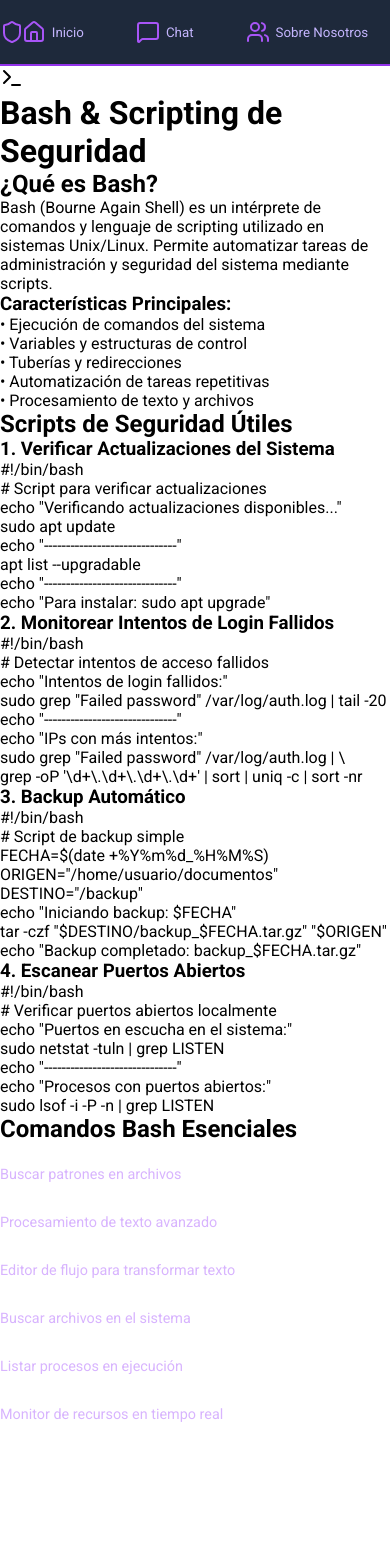
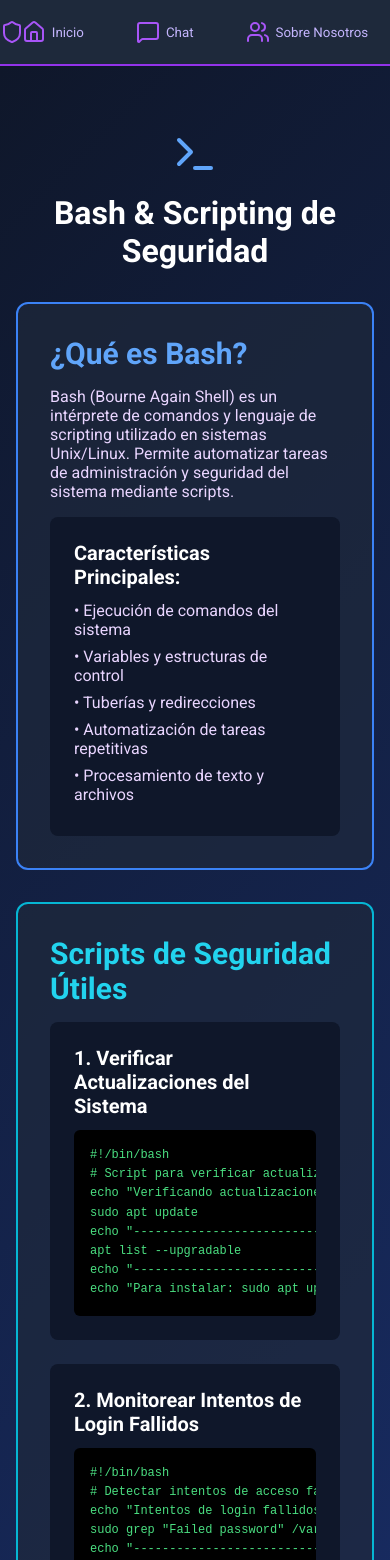
Before and after one commit to VictorMoyan0/chatbox, a React (Vite) app: page /bash in a window 390 px wide. Shown: the top 1560 px of the page. Before the commit the page ends 1431 px from the top, so only its background shows below. Built offline with nearby package versions, Linux system fonts and the light colour scheme.

Commit message:
add style of bash page

```diff
--- a/src/styles/bash.css
+++ b/src/styles/bash.css
@@ -1,179 +1,202 @@
-.bashpage-container {
+.bash-container {
   min-height: 100vh;
   background: linear-gradient(135deg, #0f172a 0%, #1e3a8a 100%);
   padding: 4rem 1rem;
 }
 
-.bashpage-content {
+.bash-content {
   max-width: 1152px;
   margin: 0 auto;
 }
 
-.bashpage-title {
+/* Encabezado */
+.bash-header {
+  display: flex;
+  align-items: center;
+  gap: 1rem;
+  margin-bottom: 2rem;
+}
+
+.bash-title {
   font-size: 3rem;
   font-weight: bold;
   color: white;
-  margin-bottom: 2rem;
-  display: flex;
-  align-items: center;
-  gap: 1rem;
 }
 
-.bashpage-icon {
+.bash-icon {
   width: 3rem;
   height: 3rem;
   color: #60a5fa;
 }
 
-/* Sections */
-.bashpage-section {
+/* Secciones principales */
+.bash-sections {
+  display: flex;
+  flex-direction: column;
+  gap: 2rem;
+}
+
+.bash-section {
   background-color: rgba(30, 41, 59, 0.7);
   padding: 2rem;
   border-radius: 0.75rem;
   border: 2px solid;
-  margin-bottom: 2rem;
 }
 
-.bashpage-intro {
+.intro-section {
   border-color: #3b82f6;
 }
 
-.bashpage-scripts {
+.scripts-section {
   border-color: #06b6d4;
 }
 
-.bashpage-commands {
+.commands-section {
   border-color: #a855f7;
 }
 
-.bashpage-section-title {
+/* Títulos de sección */
+.bash-section-title {
   font-size: 1.875rem;
   font-weight: bold;
   margin-bottom: 1rem;
 }
 
-.bashpage-section-title.blue {
+.bash-section-title.blue {
   color: #60a5fa;
 }
 
-.bashpage-section-title.cyan {
+.bash-section-title.cyan {
   color: #22d3ee;
 }
 
-.bashpage-section-title.purple {
+.bash-section-title.purple {
   color: #c084fc;
 }
 
-.bashpage-section-text {
+/* Texto */
+.bash-section-text {
   color: #e9d5ff;
   margin-bottom: 1rem;
 }
 
-/* Features */
-.bashpage-feature-box {
+/* Cuadro de características */
+.features-box {
   background-color: #0f172a;
   padding: 1.5rem;
   border-radius: 0.5rem;
 }
 
-.bashpage-feature-title {
+.features-title {
   font-size: 1.25rem;
   font-weight: bold;
   color: white;
   margin-bottom: 0.75rem;
 }
 
-.bashpage-feature-list {
+.features-list {
   color: #e9d5ff;
   list-style: none;
   padding: 0;
 }
 
-.bashpage-feature-list li {
+.features-list li {
   margin-bottom: 0.5rem;
 }
 
 /* Scripts */
-.bashpage-scripts-list {
+.scripts-list {
   display: flex;
   flex-direction: column;
   gap: 1.5rem;
 }
 
-.bashpage-script-card {
+.script-card {
   background-color: #0f172a;
   padding: 1.5rem;
   border-radius: 0.5rem;
 }
 
-.bashpage-script-title {
+.script-title {
   font-size: 1.25rem;
   font-weight: bold;
   color: white;
   margin-bottom: 0.75rem;
 }
 
-.bashpage-script-code {
-  background-color: #000;
+.script-code {
+  background-color: #000000;
   padding: 1rem;
   border-radius: 0.375rem;
   color: #4ade80;
   font-size: 0.875rem;
   overflow-x: auto;
-  font-family: 'Courier New', monospace;
+  font-family: "Courier New", monospace;
   white-space: pre;
   line-height: 1.6;
 }
 
-/* Scrollbar */
-.bashpage-script-code::-webkit-scrollbar {
-  height: 8px;
-}
-.bashpage-script-code::-webkit-scrollbar-thumb {
-  background: #4ade80;
-  border-radius: 4px;
-}
-.bashpage-script-code::-webkit-scrollbar-thumb:hover {
-  background: #22c55e;
-}
-
-/* Commands Grid */
-.bashpage-commands-grid {
+/* Grid de comandos */
+.commands-grid {
   display: grid;
   grid-template-columns: repeat(auto-fit, minmax(250px, 1fr));
   gap: 1rem;
 }
 
-.bashpage-command-card {
+.command-card {
   background-color: #0f172a;
   padding: 1rem;
   border-radius: 0.5rem;
 }
 
-.bashpage-command-name {
+.command-name {
   color: #4ade80;
   font-weight: bold;
-  font-family: 'Courier New', monospace;
+  font-family: "Courier New", monospace;
   font-size: 1rem;
 }
 
-.bashpage-command-description {
+.command-description {
   color: #e9d5ff;
   font-size: 0.875rem;
   margin-top: 0.5rem;
 }
 
+/* Scrollbar personalizada */
+.script-code::-webkit-scrollbar {
+  height: 8px;
+}
+
+.script-code::-webkit-scrollbar-track {
+  background: #1e293b;
+  border-radius: 4px;
+}
+
+.script-code::-webkit-scrollbar-thumb {
+  background: #4ade80;
+  border-radius: 4px;
+}
+
+.script-code::-webkit-scrollbar-thumb:hover {
+  background: #22c55e;
+}
+
 /* Responsive */
 @media (max-width: 768px) {
-  .bashpage-title {
-    font-size: 2rem;
+  .bash-header {
     flex-direction: column;
     text-align: center;
   }
-  .bashpage-script-code {
+
+  .bash-title {
+    font-size: 2rem;
+  }
+
+  .script-code {
     font-size: 0.75rem;
   }
-  .bashpage-commands-grid {
+
+  .commands-grid {
     grid-template-columns: 1fr;
   }
 }
```
